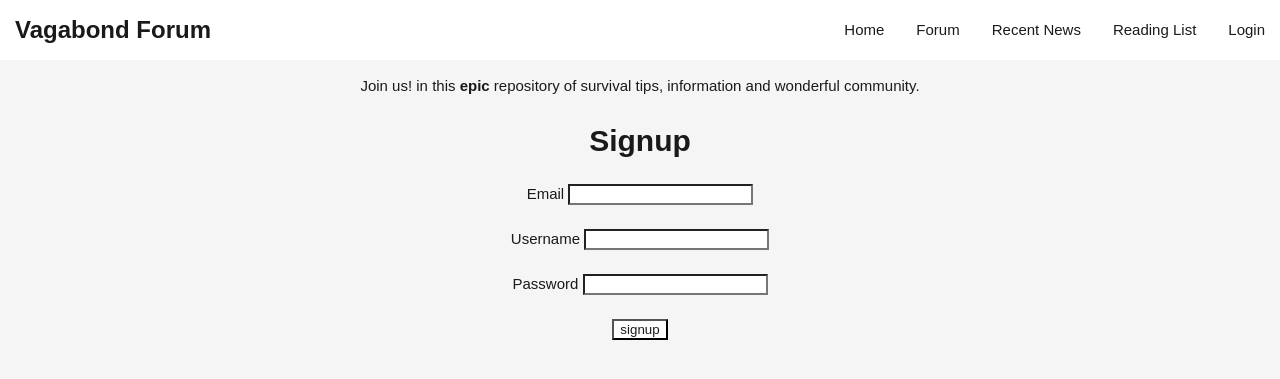
After one commit to daylightInitiative/Vagabond-Forum, a Python web app: template vagabond/templates/signup.html in a window 1280 px wide. The commit adds this page. Shown: the top 379 px of the page. Run offline with Jinja, Linux system fonts and the light colour scheme; the template is opened without the code that fills it, so the values that code supplies are empty.

Commit message:
added signup for new users, automatic logging in

```diff
--- a/sql/init_site_account.sql
+++ b/sql/init_site_account.sql
@@ -1,2 +1,2 @@
 INSERT INTO users (email, username, account_locked, is_online, hashed_password, ipaddr, is_superuser)
-    VALUES (%s, %s, %s, %s, %s, %s, %s)
+    VALUES (%s, %s, %s, %s, %s, %s, %s) RETURNING id
--- a/vagabond/templates/login.html
+++ b/vagabond/templates/login.html
@@ -5,6 +5,7 @@
         {% if errormsg %}
             <b>Error during login: {{ errormsg }}</b>
         {% endif %}
+        <p>Dont have an account yet? <a href="/signup">Sign Up</a></p>
         <form class="login-form" action="/login" method="POST">
                 <h1>Login</h1>
                 <label for="email">Email</label>
--- /dev/null
+++ b/vagabond/templates/signup.html
@@ -0,0 +1,23 @@
+{% extends "base.html" %}
+
+{% block content %}
+        <div>
+        {% if errormsg %}
+            <b>Error during signup: {{ errormsg }}</b>
+        {% endif %}
+        <p>Join us! in this <b>epic</b> repository of survival tips, information and wonderful community.</p>
+        <form class="login-form" action="/signup" method="POST">
+                <h1>Signup</h1>
+                <label for="email">Email</label>
+                <input type="text" id="email" name="email" required>
+                <br><br>
+                <label for="username">Username</label>
+                <input type="text" id="username" name="username" required>
+                <br><br>
+                <label id="password" for="password">Password</label>
+                <input type="password" id="password" name="password" required>
+                <br><br>
+                <input type="submit" value="signup">
+            </form>
+    </div>
+{% endblock %}
```
Also changed, not shown: vagabond/login.py (+1 -11 lines), vagabond/main.py (+25 -6 lines), vagabond/signup.py (added, +38 -0 lines), vagabond/utility.py (+10 -0 lines).
